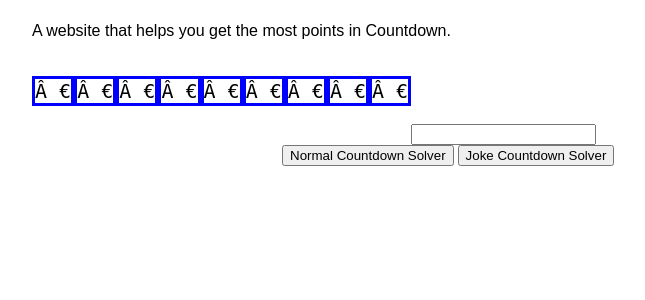
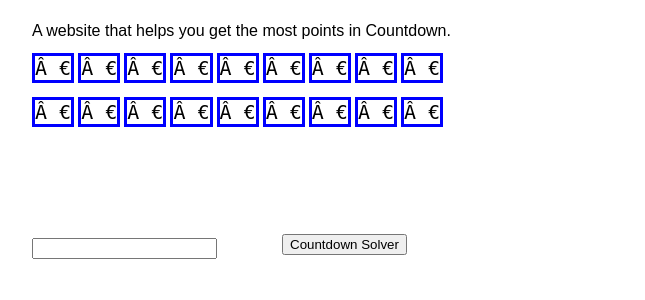
Before and after one commit to CodeGuild-co/EarlDescent, a PHP site: page / in a window 1280 px wide. Shown: the part 58-358 px from the top of the page, without its empty margins (26-671 px from the left). Run offline with PHP 8.4, Linux system fonts and the light colour scheme.

Commit message:
Added second boxes, changed paras to spans

```diff
--- a/index.css
+++ b/index.css
@@ -14,8 +14,27 @@
 	letter-spacing: 4px;
 }
 
+.SubmitButtons{
+	margin-left: 300px;
+	margin-top: -25px;
+}
 .EnteredText{
 	margin-left: 50px;
+}
+
+.TextEntry{
+	margin-top: 80px;
+	margin-left: 50px;
+}
+
+.MainWord {
+	margin-top: 20px;
+	margin-left: 50px;
+
+}
+
+.Blanket{
+	display: inline;
 }
 
 #letter0:hover{
@@ -61,15 +80,6 @@
 #letter8:hover{
 	color: red;
 	border: 3px solid red;
-}
-
-.TextEntry {
-	margin-top: 50px;
-	margin-left: 50px;
-}
-
-.SubmitButtons{
-	margin-left: 300px;
 }
 
 #letter0{
@@ -134,3 +144,67 @@
 	font-family: monospace;
 	font-size: 20px;
 }
+
+
+#aletter0{
+	border: 3px solid blue;
+	text-transform: uppercase;
+	font-family: monospace;
+	font-size: 20px;
+}
+
+#aletter1{
+	border: 3px solid blue;
+	text-transform: uppercase;
+	font-family: monospace;
+	font-size: 20px;
+}
+
+#aletter2{
+	border: 3px solid blue;
+	text-transform: uppercase;
+	font-family: monospace;
+	font-size: 20px;
+}
+
+#aletter3{
+	border: 3px solid blue;
+	text-transform: uppercase;
+	font-family: monospace;
+	font-size: 20px;
+}
+
+#aletter4{
+	border: 3px solid blue;
+	text-transform: uppercase;
+	font-family: monospace;
+	font-size: 20px;
+}
+
+#aletter5{
+	border: 3px solid blue;
+	text-transform: uppercase;
+	font-family: monospace;
+	font-size: 20px;
+}
+
+#aletter6{
+	border: 3px solid blue;
+	text-transform: uppercase;
+	font-family: monospace;
+	font-size: 20px;
+}
+
+#aletter7{
+	border: 3px solid blue;
+	text-transform: uppercase;
+	font-family: monospace;
+	font-size: 20px;
+}
+
+#aletter8{
+	border: 3px solid blue;
+	text-transform: uppercase;
+	font-family: monospace;
+	font-size: 20px;
+}
--- a/index.html
+++ b/index.html
@@ -35,33 +35,38 @@
 		letter();
 		}
 	</script>
-
- <div class="EnteredText">
-	<p id='letters'></p>
-	<p id='letter0' onclick="remove('0')" style='float: left'>⠀</p>
-	<p id='letter1' onclick="remove('1')" style='float: left'>⠀</p>
-	<p id='letter2' onclick="remove('2')" style='float: left'>⠀</p>
-	<p id='letter3' onclick="remove('3')" style='float: left'>⠀</p>
-	<p id='letter4' onclick="remove('4')" style='float: left'>⠀</p>
-	<p id='letter5' onclick="remove('5')" style='float: left'>⠀</p>
-	<p id='letter6' onclick="remove('6')" style='float: left'>⠀</p>
-	<p id='letter7' onclick="remove('7')" style='float: left'>⠀</p>
-	<p id='letter8' onclick="remove('8')" style='float: left'>⠀</p>
+<div class="Blanket">
+ <p class="EnteredText">
+	<span id='letter0' onclick="remove('0')" >⠀</span>
+	<span id='letter1' onclick="remove('1')" >⠀</span>
+	<span id='letter2' onclick="remove('2')" >⠀</span>
+	<span id='letter3' onclick="remove('3')" >⠀</span>
+	<span id='letter4' onclick="remove('4')" >⠀</span>
+	<span id='letter5' onclick="remove('5')" >⠀</span>
+	<span id='letter6' onclick="remove('6')" >⠀</span>
+	<span id='letter7' onclick="remove('7')" >⠀</span>
+	<span id='letter8' onclick="remove('8')" >⠀</span>
+</p>
+ <p class="MainWord">
+	<span id='aletter0'>⠀</span>
+	<span id='aletter1'>⠀</span>
+	<span id='aletter2'>⠀</span>
+	<span id='aletter3'>⠀</span>
+	<span id='aletter4'>⠀</span>
+	<span id='aletter5'>⠀</span>
+	<span id='aletter6'>⠀</span>
+	<span id='aletter7'>⠀</span>
+	<span id='aletter8'>⠀</span>
+</p>
 </div>
-
-	<br>
-
-	<div class="TextEntry">
+<br>
 		<form>
+			<div class="TextEntry">
 			<input maxlength="9" type='text' id='textInp' name='inputText' onkeyup="letter()">
 			</div>
 			<div class="SubmitButtons">
-			<input type="submit" value="Normal Countdown Solver">
-			<input type="submit" value="Joke Countdown Solver">
+			<input type="submit" value="Countdown Solver">
 			</div>
 		</form>
-	</div>
-
-
 </body>
 </html>
```
